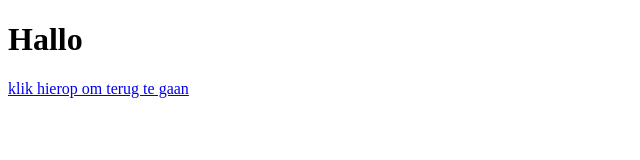
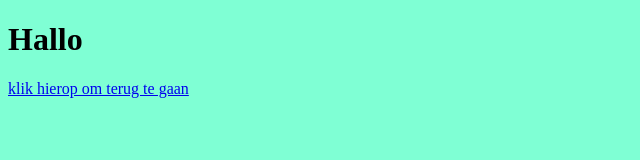
Before and after one commit to SingSE/SingArurDv4, a plain HTML site: page Groepsopdracht.html in a window 1280 px wide. Shown: the whole page, without its empty margins (0-640 px from the left). Drawn offline with Linux system fonts and the light colour scheme.

Commit message:
style correct gelinkt

```diff
--- a/Groepsopdracht.html
+++ b/Groepsopdracht.html
@@ -4,7 +4,7 @@
     <meta charset="UTF-8">
     <meta http-equiv="X-UA-Compatible" content="IE=edge">
     <meta name="viewport" content="width=device-width, initial-scale=1.0">
-    <link rel="stylesheet" href="style.css">
+    <link rel="stylesheet" href="Website.css">
     <title>Document</title>
 </head>
 <body>
```
Also changed, not shown: index.html (+1 -1 lines).
